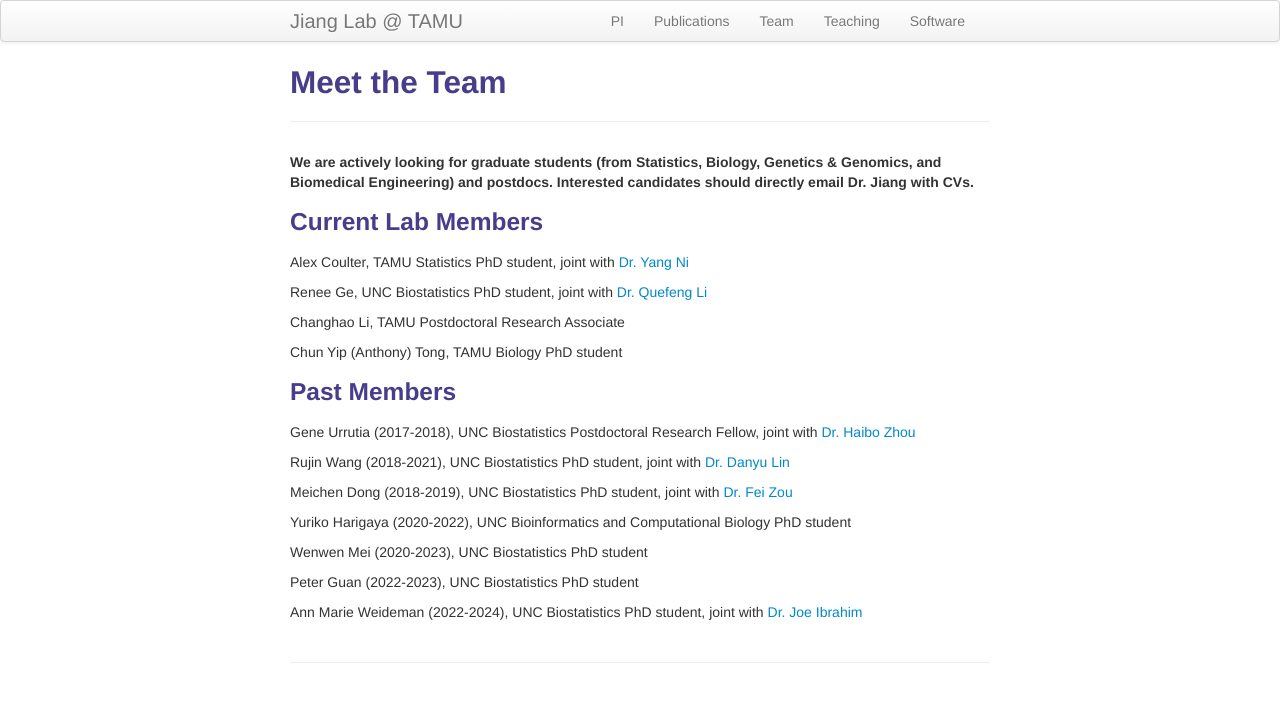
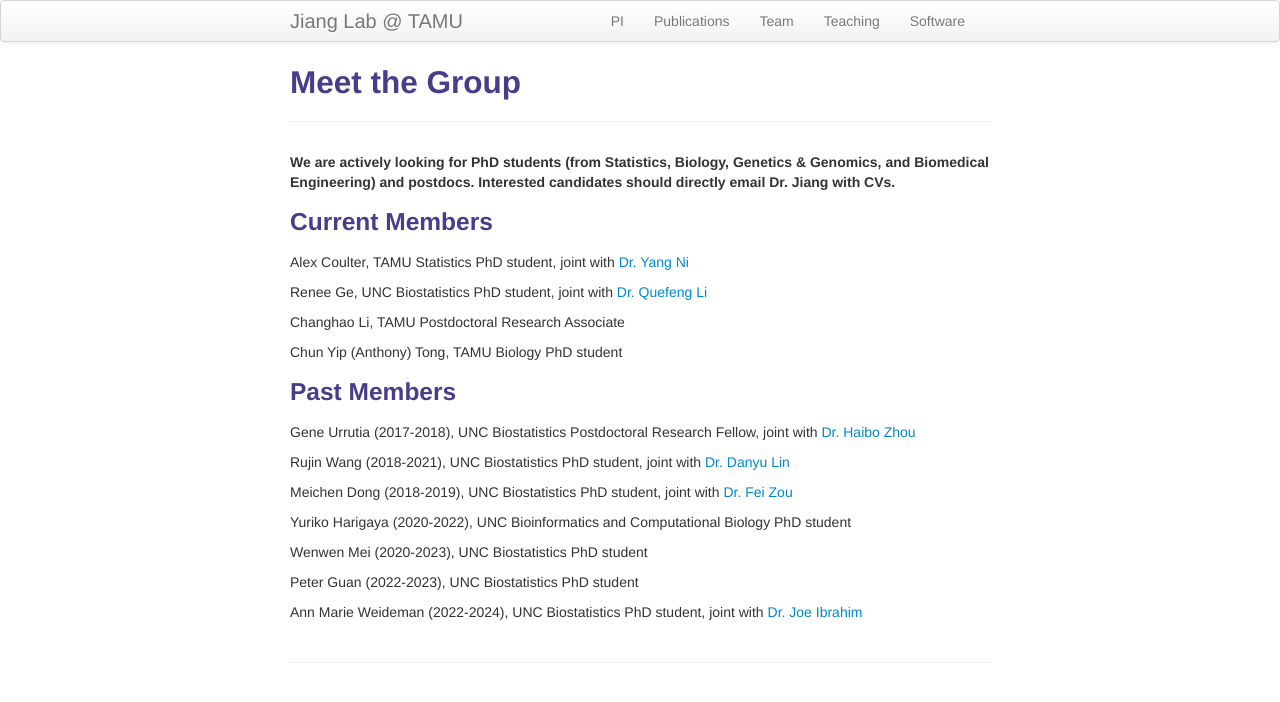
Before and after one commit to yuchaojiang/yuchaojiang.github.io, a Jekyll site: the page built from pages/group.md, in a window 1280 px wide. Shown: the top 702 px of the page. Built offline with Jekyll 4.4.1, drawn with Linux system fonts in a browser that asks for light colours.

Commit message:
Update and rename team.md to group.md

```diff
--- a/pages/team.md
+++ b/pages/group.md
@@ -1,12 +1,12 @@
 ---
 layout: page
-title: Meet the Team
+title: Meet the Group
 description: Lab members
 ---
 
-**We are actively looking for graduate students (from Statistics, Biology, Genetics & Genomics, and Biomedical Engineering) and postdocs. Interested candidates should directly email Dr. Jiang with CVs.**
+**We are actively looking for PhD students (from Statistics, Biology, Genetics & Genomics, and Biomedical Engineering) and postdocs. Interested candidates should directly email Dr. Jiang with CVs.**
 
-### Current Lab Members
+### Current Members
 
 Alex Coulter, TAMU Statistics PhD student, joint with [Dr. Yang Ni](https://web.stat.tamu.edu/~yni/)
 
```
